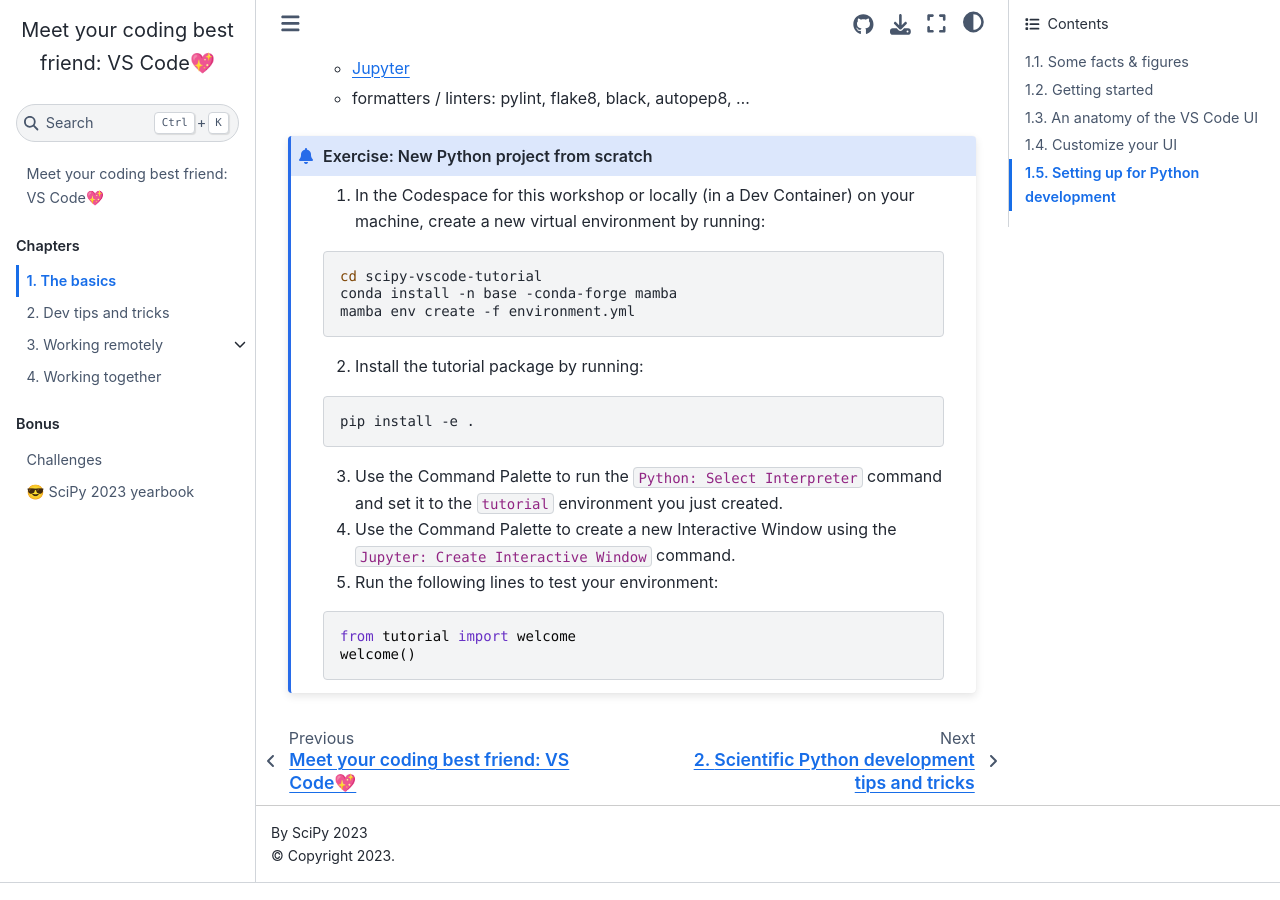
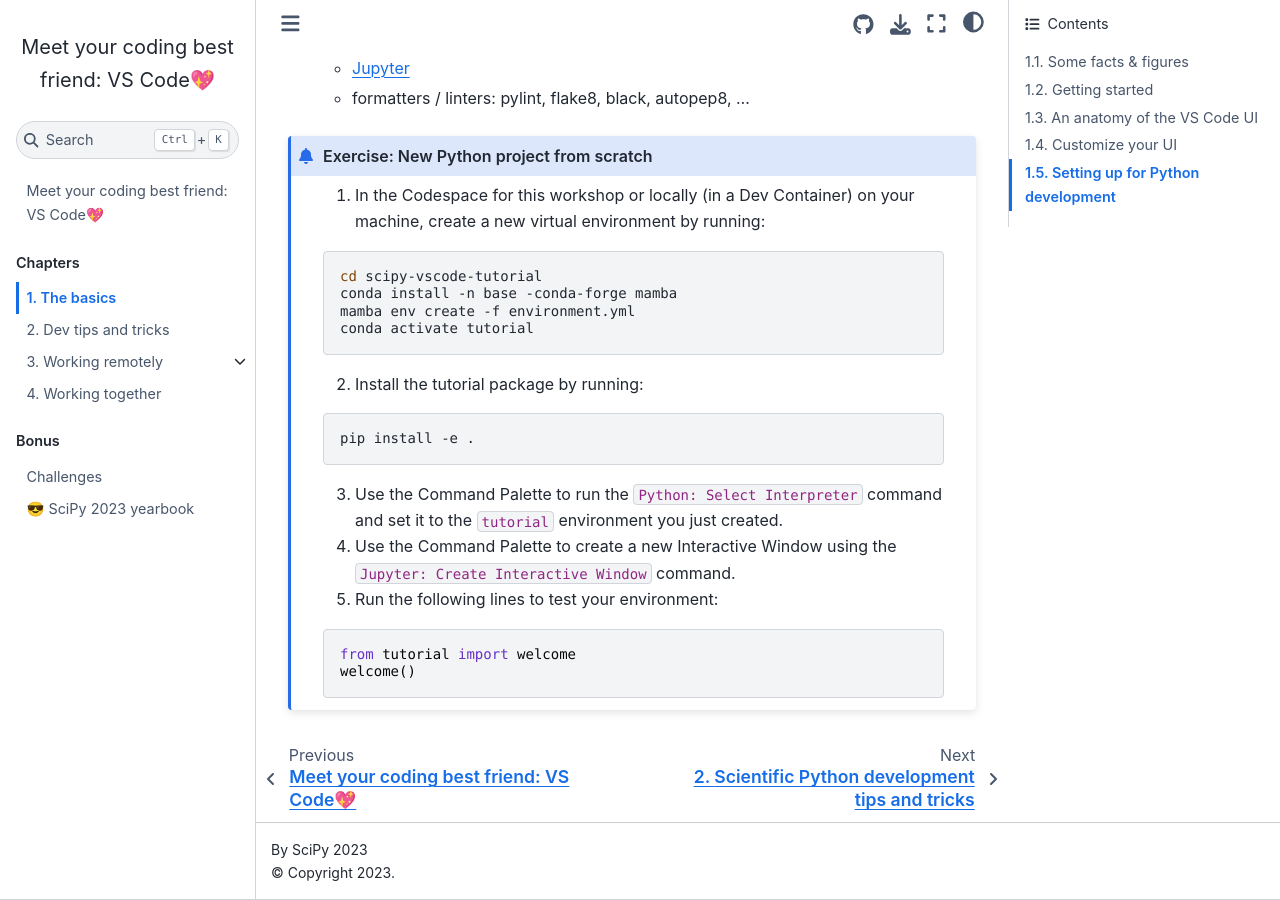
Before and after one commit to crazy4pi314/scipy-vscode-tutorial, a Jupyter Book: the page built from 1-basics.md, in a window 1280 px wide and 900 px high, scrolled down 3265 px. Built offline with Jupyter Book 1.0.4 settings and Sphinx 7.4.7 and the Sphinx Book theme 1.1.4, drawn with Linux system fonts in a browser that asks for light colours.

Commit message:
add missing activate (#51)

````diff
--- a/1-basics.md
+++ b/1-basics.md
@@ -103,6 +103,7 @@
   cd scipy-vscode-tutorial
   conda install -n base -conda-forge mamba
   mamba env create -f environment.yml
+  conda activate tutorial
   ```
 
  2. Install the tutorial package by running:
````
